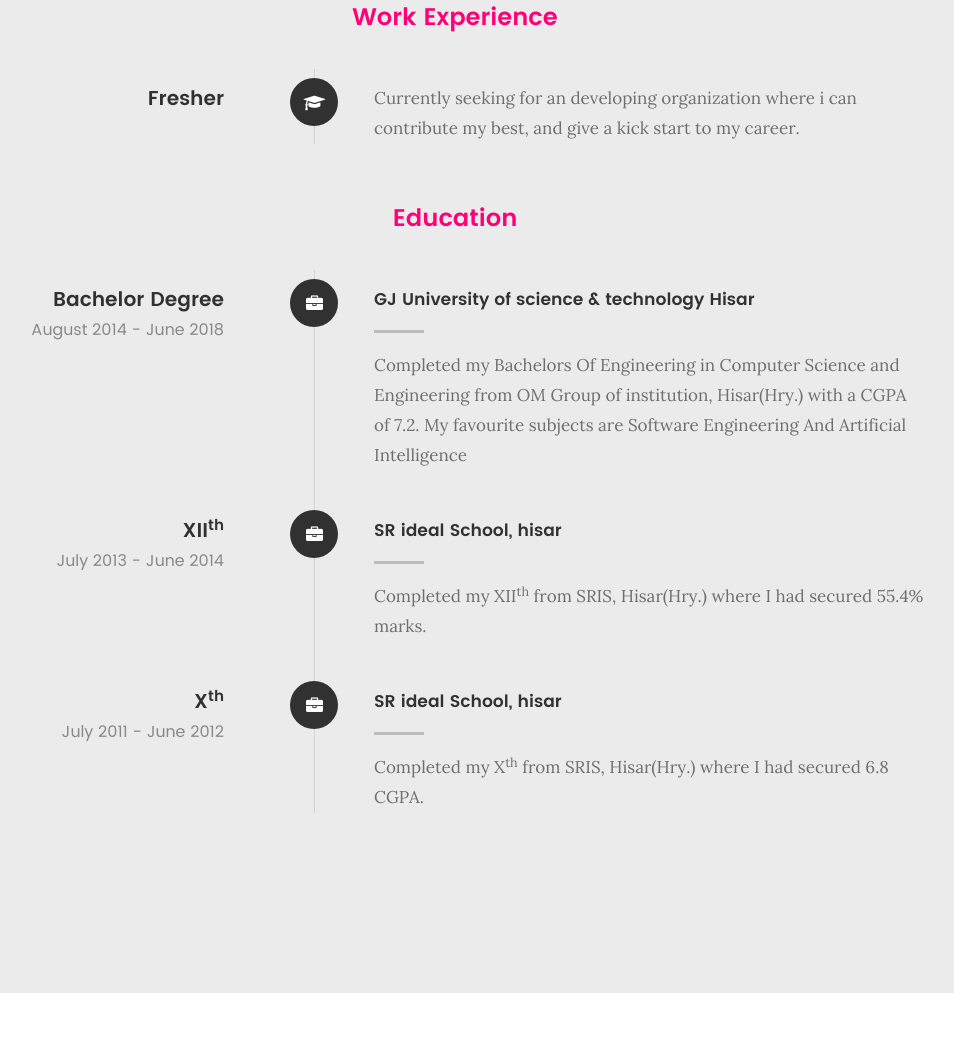
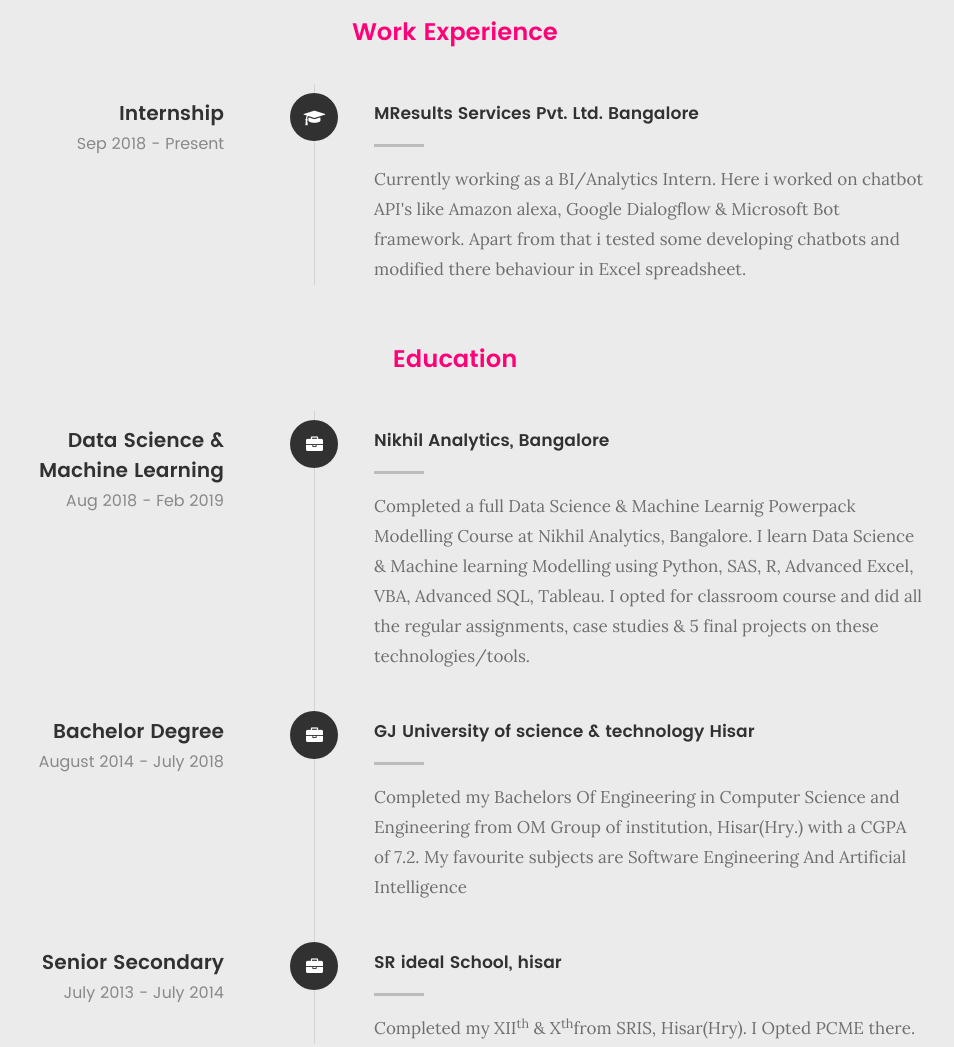
Before and after one commit to mohitbishnoi/mohitbishnoi.github.io, a plain HTML site: page index.html in a window 1280 px wide. Shown: the part 2497-3544 px from the top of the page, without its empty margins (185-1139 px from the left). Drawn offline with Linux system fonts and the light colour scheme; files whose address does not match are found by name.

Commit message:
Add files via upload

```diff
--- a/index.html
+++ b/index.html
@@ -144,7 +144,7 @@ to use for the development of the organization</p>
    				</li>
    				<li>
    					<strong>Job:</strong>
-   					<span>Fresher</span>
+   					<span>Data Analyst/BI Analyst/Machine Learning Engineer/ETL Developer</span>
    				</li>
    				<li>
    					<strong>Website:</strong>
@@ -162,14 +162,14 @@ to use for the development of the organization</p>
    		<div class="col-six tab-full">
 
    			<h3>Skills</h3>
-   			<p>I have good knowledge of programming languages like Core Java and Python.
+   			<p>I have good knowledge of programming languages like R and Python.
  I’m compatible on working various operating systems like Linux, windows, etc
 .</p>
 
 				<ul class="skill-bars">
 				   <li>
 				   	<div class="progress percent75"><span>75%</span></div>
-				   	<strong>Core Java</strong>
+				   	<strong>R statistical Programming</strong>
 				   </li>
 				   <li>
 				   	<div class="progress percent80"><span>80%</span></div>
@@ -239,12 +239,13 @@ to use for the development of the organization</p>
 	   				</div>
 
 	   				<div class="timeline-header">
-	   					<h3>Fresher</h3>
+	   					<h3>Internship</h3>
+                        <p>Sep 2018 - Present</p>
 	   				</div>
 
 	   				 <div class="timeline-content">
-	   				<!--	<h4>XXXX Organization</h4> -->
-	   					<p>Currently seeking for an developing organization where i can contribute my best, and give a kick start to my career.</p>
+	   				<h4>MResults Services Pvt. Ltd. Bangalore</h4>
+	   					<p>Currently working as a BI/Analytics Intern. Here i worked on chatbot API's like Amazon alexa, Google Dialogflow & Microsoft Bot framework. Apart from that i tested some developing chatbots and modified there behaviour in Excel spreadsheet.</p>
 	   				</div>
 
 	   			</div> <!-- /timeline-block -->
@@ -270,6 +271,24 @@ to use for the development of the organization</p>
 
    			<div class="timeline-wrap">
 
+                <div class="timeline-block">
+
+	   				<div class="timeline-ico">
+	   					<i class="fa fa-briefcase"></i>
+	   				</div>
+
+	   				<div class="timeline-header">
+	   					<h3>Data Science & Machine Learning</h3>
+	   					<p>Aug 2018 - Feb 2019</p>
+	   				</div>
+
+	   				<div class="timeline-content">
+	   					<h4>Nikhil Analytics, Bangalore</h4>
+	   					<p>Completed a full Data Science & Machine Learnig Powerpack Modelling Course at Nikhil Analytics, Bangalore. I learn Data Science & Machine learning Modelling using Python, SAS, R, Advanced Excel, VBA, Advanced SQL, Tableau. I opted for classroom course and did all the regular assignments, case studies & 5 final projects on these technologies/tools.</p>
+	   				</div>
+
+	   			</div> <!-- /timeline-block -->
+
    				<div class="timeline-block">
 
 	   				<div class="timeline-ico">
@@ -278,7 +297,7 @@ to use for the development of the organization</p>
 
 	   				<div class="timeline-header">
 	   					<h3>Bachelor Degree</h3>
-	   					<p>August 2014 - June 2018</p>
+	   					<p>August 2014 - July 2018</p>
 	   				</div>
 
 	   				<div class="timeline-content">
@@ -295,34 +314,18 @@ to use for the development of the organization</p>
 	   				</div>
 
 	   				<div class="timeline-header">
-	   					<h3>XII<sup>th</sup></h3>
-	   					<p>July 2013 - June 2014</p>
+	   					<h3>Senior Secondary</h3>
+	   					<p>July 2013 - July 2014</p>
 	   				</div>
 
 	   				<div class="timeline-content">
 	   					<h4>SR ideal School, hisar</h4>
-	   					<p>Completed my XII<sup>th</sup> from SRIS, Hisar(Hry.) where I had secured 55.4% marks.</p>
+	   					<p>Completed my XII<sup>th</sup> & X<sup>th</sup>from SRIS, Hisar(Hry). I Opted PCME there.</p>
 	   				</div>
 
 	   			</div> <!-- /timeline-block -->
 
-	   			<div class="timeline-block">
 
-	   				<div class="timeline-ico">
-	   					<i class="fa fa-briefcase"></i>
-	   				</div>
-
-	   				<div class="timeline-header">
-	   					<h3>X<sup>th</sup></h3>
-	   					<p>July 2011 - June 2012</p>
-	   				</div>
-
-	   				<div class="timeline-content">
-	   					<h4>SR ideal School, hisar</h4>
-	   					<p>Completed my X<sup>th</sup> from SRIS, Hisar(Hry.) where I had secured 6.8 CGPA.</p>
-	   				</div>
-
-	   			</div> <!-- /timeline-block -->
 
    			</div> <!-- /timeline-wrap -->
 
@@ -410,8 +413,7 @@ to use for the development of the organization</p>
 	                     <div class="folio-item-table">
 	                     	<div class="folio-item-cell">
 	                     		<h3 class="folio-title">Slow Bike Race</h3>
-		     					    	<span class="folio-types">
-Participated in one of the task at umang fest(Slow Bike Race)
+		     					    	<span class="folio-types">Participated in one of the task at umang fest(Slow Bike Race)
 		     					      </span>
 		     					   </div>
 	                     </div>
@@ -737,9 +739,9 @@ Participated in one of the task at umang fest(Slow Bike Race)
    			<h5>Where to find me</h5>
 
    			<p>
-            1591, Sec-14 <br>
-          Hisar (Haryana) <br>
-            125001 INDIA
+            12,Second floor, Vishnu Priya Hostel(old building) <br>
+          4th Cross, BDA Colony, Domlur <br>
+            Bangalore, KA, INDIA
             </p>
 
    		</div>
```
